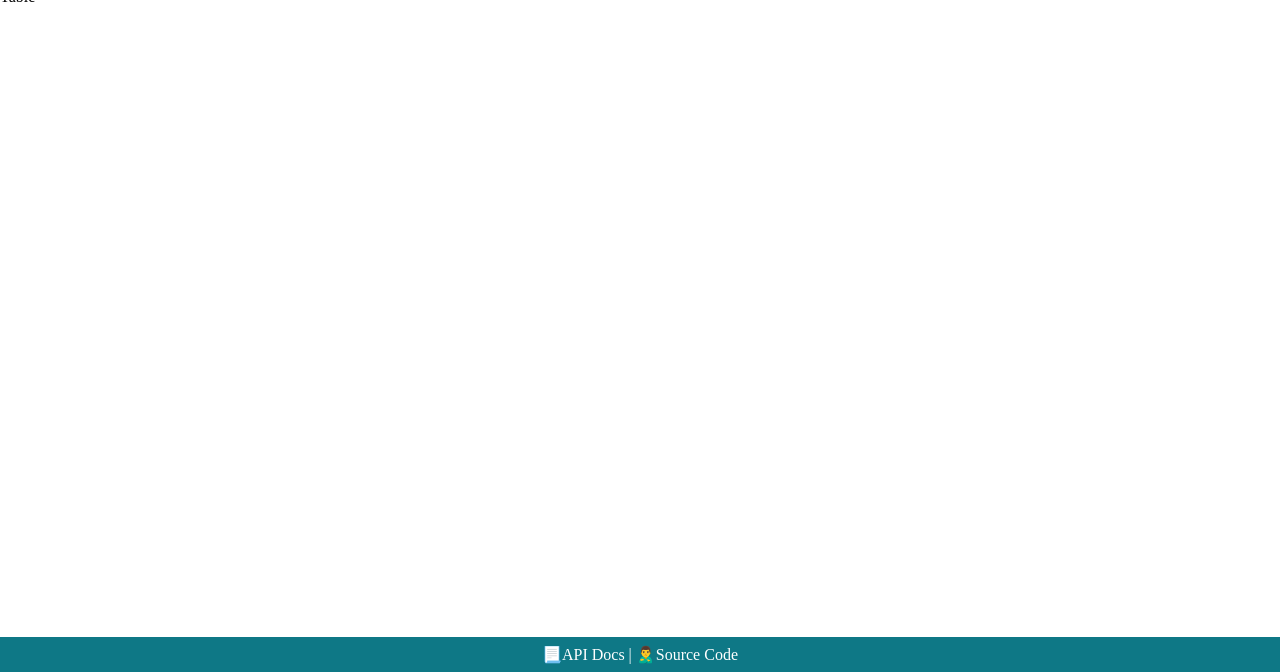
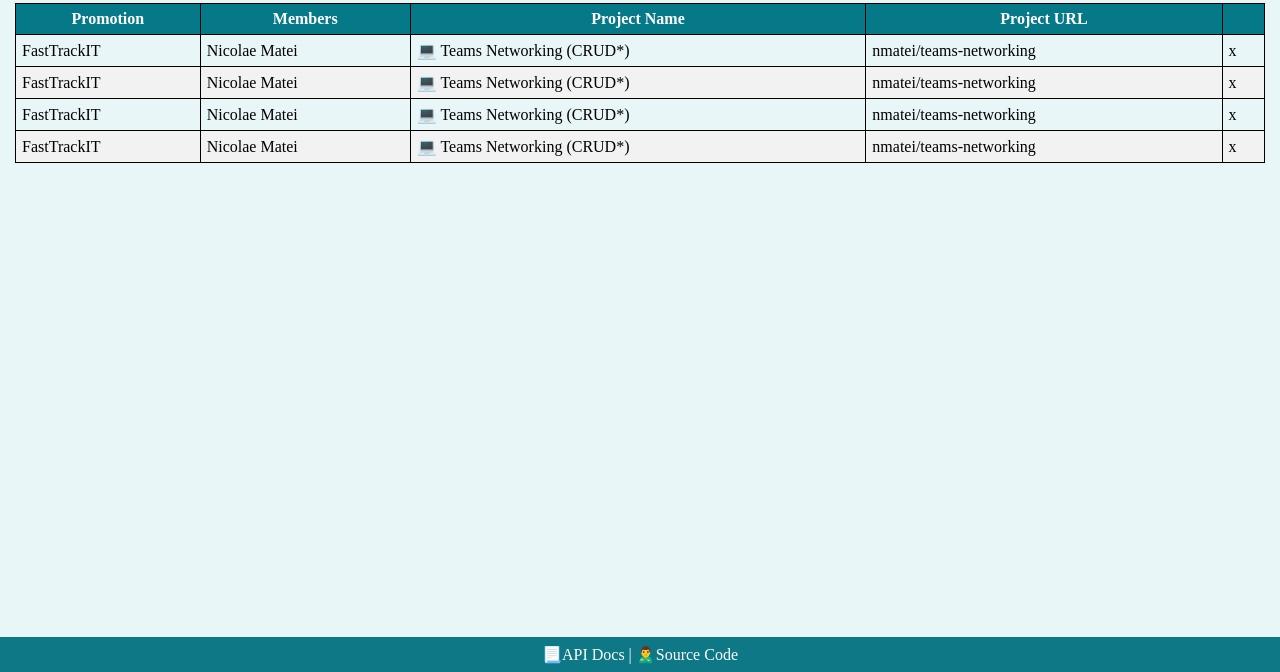
Before and after one commit to ncosmin99/teams-networking, a website built with webpack: page src/index.html in a window 1280 px wide. Shown: the part 128-800 px from the top of the page. Built offline with nearby package versions, Linux system fonts and the light colour scheme.

Commit message:
static html table

```diff
--- a/src/index.html
+++ b/src/index.html
@@ -16,7 +16,49 @@
       </div>
     </header>
 
-    <section>Table</section>
+    <section>
+      <table id="TeamsTable">
+        <thead>
+          <tr>
+            <th>Promotion</th>
+            <th>Members</th>
+            <th>Project Name</th>
+            <th>Project URL</th>
+            <th></th>
+          </tr>
+        </thead>
+        <tbody>
+          <tr>
+            <td>FastTrackIT</td>
+            <td>Nicolae Matei</td>
+            <td>💻 Teams Networking (CRUD*)</td>
+            <td>nmatei/teams-networking</td>
+            <td>x</td>
+          </tr>
+          <tr>
+            <td>FastTrackIT</td>
+            <td>Nicolae Matei</td>
+            <td>💻 Teams Networking (CRUD*)</td>
+            <td>nmatei/teams-networking</td>
+            <td>x</td>
+          </tr>
+          <tr>
+            <td>FastTrackIT</td>
+            <td>Nicolae Matei</td>
+            <td>💻 Teams Networking (CRUD*)</td>
+            <td>nmatei/teams-networking</td>
+            <td>x</td>
+          </tr>
+          <tr>
+            <td>FastTrackIT</td>
+            <td>Nicolae Matei</td>
+            <td>💻 Teams Networking (CRUD*)</td>
+            <td>nmatei/teams-networking</td>
+            <td>x</td>
+          </tr>
+        </tbody>
+      </table>
+    </section>
 
     <footer>📃API Docs | 🙎‍♂️Source Code</footer>
   </body>
--- a/src/style.css
+++ b/src/style.css
@@ -7,9 +7,11 @@ body {
   flex-direction: column;
   min-height: 100%;
   margin: 0;
+  background-color: #e9f6f8;
 }
 body > section {
   flex: 1;
+  padding: 15px;
 }
 
 header {
@@ -48,3 +50,22 @@ footer {
   text-align: center;
   padding: 8px;
 }
+
+#TeamsTable {
+  border-collapse: collapse;
+  width: 100%;
+}
+#TeamsTable th,
+#TeamsTable td {
+  border: 1px solid black;
+  padding: 6px;
+}
+
+#TeamsTable th {
+  background-color: #057988;
+  color: white;
+}
+
+#TeamsTable tr:nth-child(even) {
+  background-color: #f2f2f2;
+}
```
